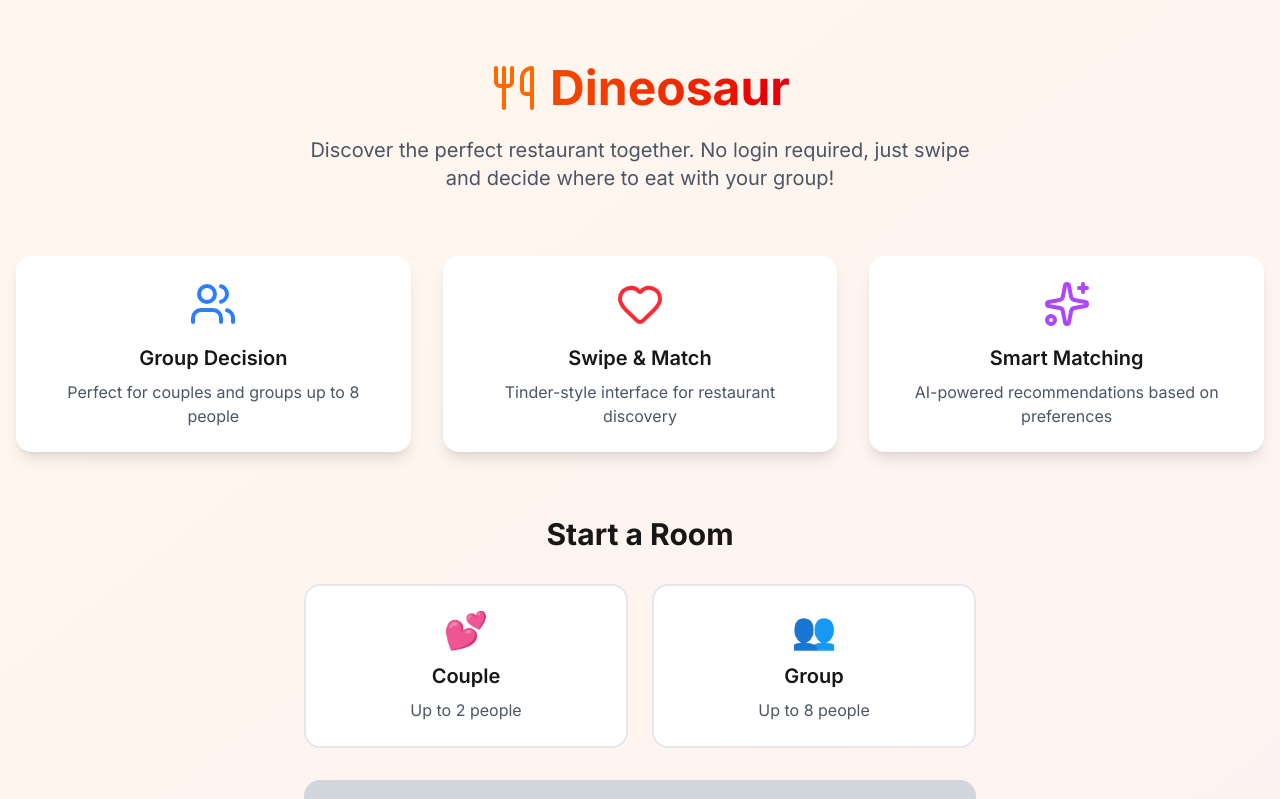
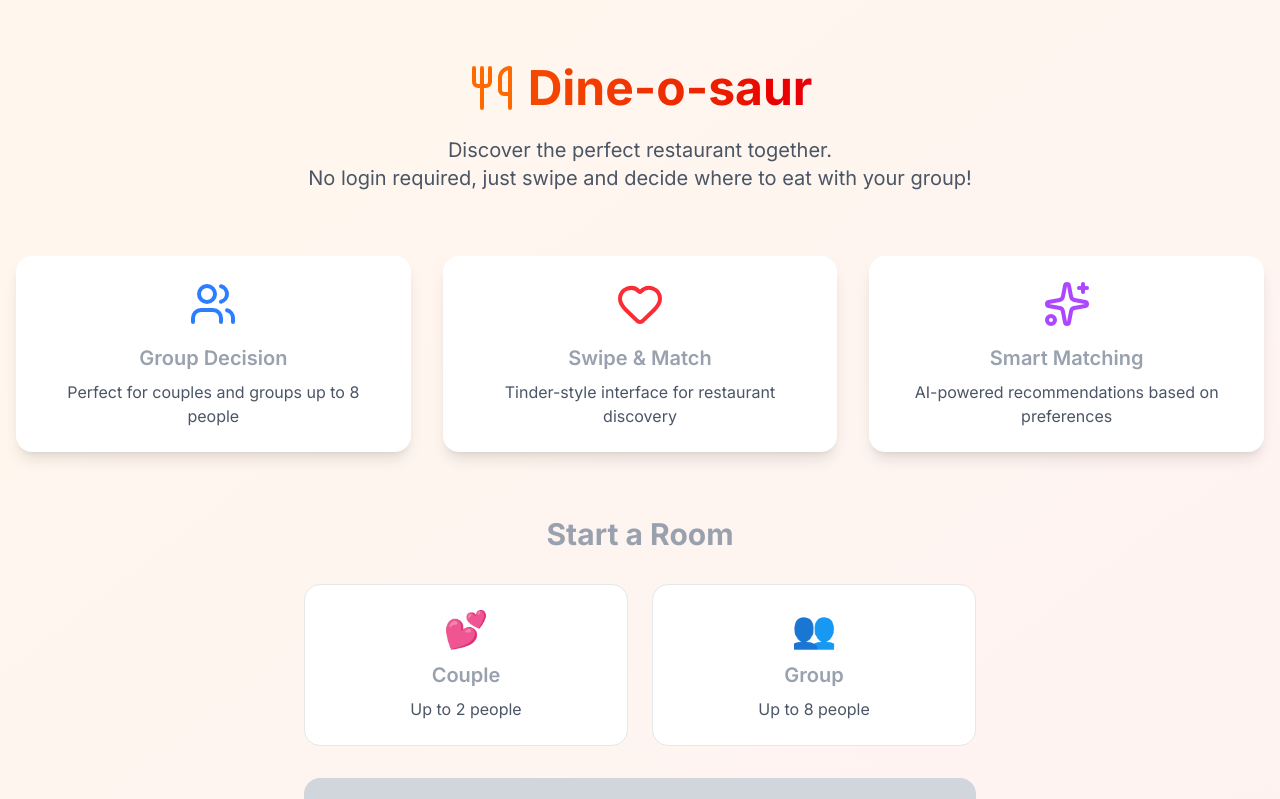
Before and after one commit to bhakti-thakur/Dine-o-saur, a Next.js app: page / in a window 1280 px wide. Shown: the top 799 px of the page. Built offline with nearby package versions, Linux system fonts and the light colour scheme.

Commit message:
changes: minor changes to ui

```diff
--- a/src/app/layout.tsx
+++ b/src/app/layout.tsx
@@ -5,19 +5,19 @@ import "./globals.css";
 const inter = Inter({ subsets: ["latin"] });
 
 export const metadata: Metadata = {
-  title: "Dineosaur - Collaborative Restaurant Discovery",
+  title: "Dine-o-saur - Swipe-eat-repeat",
   description: "Discover the perfect restaurant together with your group. No login required, just swipe and decide where to eat!",
   keywords: "restaurant, discovery, group, food, dining, swipe, tinder, collaborative",
   authors: [{ name: "Dineosaur Team" }],
   openGraph: {
-    title: "Dineosaur - Collaborative Restaurant Discovery",
+    title: "Dine-o-saur - Swipe-eat-repeat",
     description: "Discover the perfect restaurant together with your group. No login required, just swipe and decide where to eat!",
     type: "website",
     locale: "en_US",
   },
   twitter: {
     card: "summary_large_image",
-    title: "Dineosaur - Collaborative Restaurant Discovery",
+    title: "Dine-o-saur - Swipe-eat-repeat",
     description: "Discover the perfect restaurant together with your group. No login required, just swipe and decide where to eat!",
   },
 };
--- a/src/app/page.tsx
+++ b/src/app/page.tsx
@@ -34,11 +34,11 @@ export default function HomePage() {
           <div className="flex items-center justify-center mb-6">
             <Utensils className="w-12 h-12 text-orange-500 mr-3" />
             <h1 className="text-5xl font-bold bg-gradient-to-r from-orange-600 to-red-600 bg-clip-text text-transparent">
-              Dineosaur
+              Dine-o-saur
             </h1>
           </div>
           <p className="text-xl text-gray-600 max-w-2xl mx-auto">
-            Discover the perfect restaurant together. No login required, just swipe and decide where to eat with your group!
+            Discover the perfect restaurant together. <br/> No login required, just swipe and decide where to eat with your group!
           </p>
         </motion.div>
 
@@ -47,7 +47,7 @@ export default function HomePage() {
           initial={{ opacity: 0, y: 20 }}
           animate={{ opacity: 1, y: 0 }}
           transition={{ delay: 0.2 }}
-          className="grid md:grid-cols-3 gap-8 mb-16"
+          className="grid md:grid-cols-3 gap-8 mb-16 text-gray-400"
         >
           <div className="text-center p-6 bg-white rounded-2xl shadow-lg">
             <Users className="w-12 h-12 text-blue-500 mx-auto mb-4" />
@@ -73,7 +73,7 @@ export default function HomePage() {
           transition={{ delay: 0.4 }}
           className="max-w-2xl mx-auto"
         >
-          <h2 className="text-3xl font-bold text-center mb-8">Start a Room</h2>
+          <h2 className="text-3xl font-bold text-gray-400 text-center mb-8">Start a Room</h2>
 
           <div className="grid md:grid-cols-2 gap-6 mb-8">
             {ROOM_TYPES.map((type) => (
@@ -82,7 +82,7 @@ export default function HomePage() {
                 whileHover={{ scale: 1.02 }}
                 whileTap={{ scale: 0.98 }}
                 onClick={() => setSelectedType(type.id)}
-                className={`p-6 rounded-2xl border-2 transition-all ${
+                className={`p-6 rounded-2xl text-gray-400 border transition-all ${
                   selectedType === type.id
                     ? 'border-orange-500 bg-orange-50 shadow-lg'
                     : 'border-gray-200 bg-white hover:border-orange-300'
```
